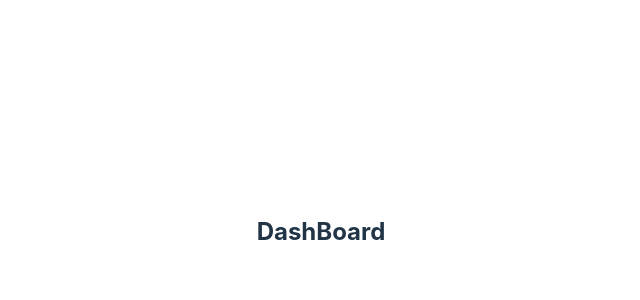
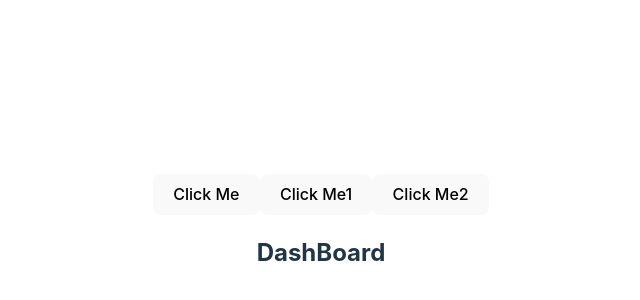
Before and after one commit to nadeesamaraweera/react-in-TypeSript, a React (Vite) app: page / in a window 1280 px wide. Shown: the part 168-468 px from the top of the page, without its empty margins (319-959 px from the left). Built offline with nearby package versions, Linux system fonts and the light colour scheme.

Commit message:
using reactNode

```diff
--- a/src/App.tsx
+++ b/src/App.tsx
@@ -1,7 +1,7 @@
 import './App.css'
 // import {Item} from "./assets/components/Item.tsx";
 // import {itemList} from "./items.ts";
-// import ButtonComponent from "./assets/components/ButtonComponent.tsx";
+import ButtonComponent from "./assets/components/ButtonComponent.tsx";
 import {Dashboard} from "./assets/components/Dashboard.tsx";
 import {Login} from "./assets/components/Login.tsx";
 
@@ -43,9 +43,9 @@ function App() {
     return (
       <>
           {/*<p>{count}</p>*/}
-          {/*<ButtonComponent name = "Add"></ButtonComponent>*/}
-          {/*<ButtonComponent name = "Update"></ButtonComponent>*/}
-          {/*<ButtonComponent name = "Delete"></ButtonComponent>*/}
+          <ButtonComponent>Click Me</ButtonComponent>
+          <ButtonComponent>Click Me1</ButtonComponent>
+          <ButtonComponent>Click Me2</ButtonComponent>
           {/*<Item title={itemList[0].title} description={itemList[0].description}></Item>*/}
           {/*<Item title={itemList[1].title} description={itemList[1].description}></Item>*/}
           {/*<Item title={itemList[2].title} description={itemList[2].description}></Item>*/}
--- a/src/assets/components/ButtonComponent.tsx
+++ b/src/assets/components/ButtonComponent.tsx
@@ -8,10 +8,12 @@
 // }
 
 // ----------2------------------
-export  default function ButtonComponent({name}: {name : string}) {
+import {ReactNode} from "react";
+
+export  default function ButtonComponent(props: {children : ReactNode}) {
     return (
         <>
-            <button>{name}</button>
+            <button>{props.children}</button>
         </>
     )
 }
```
